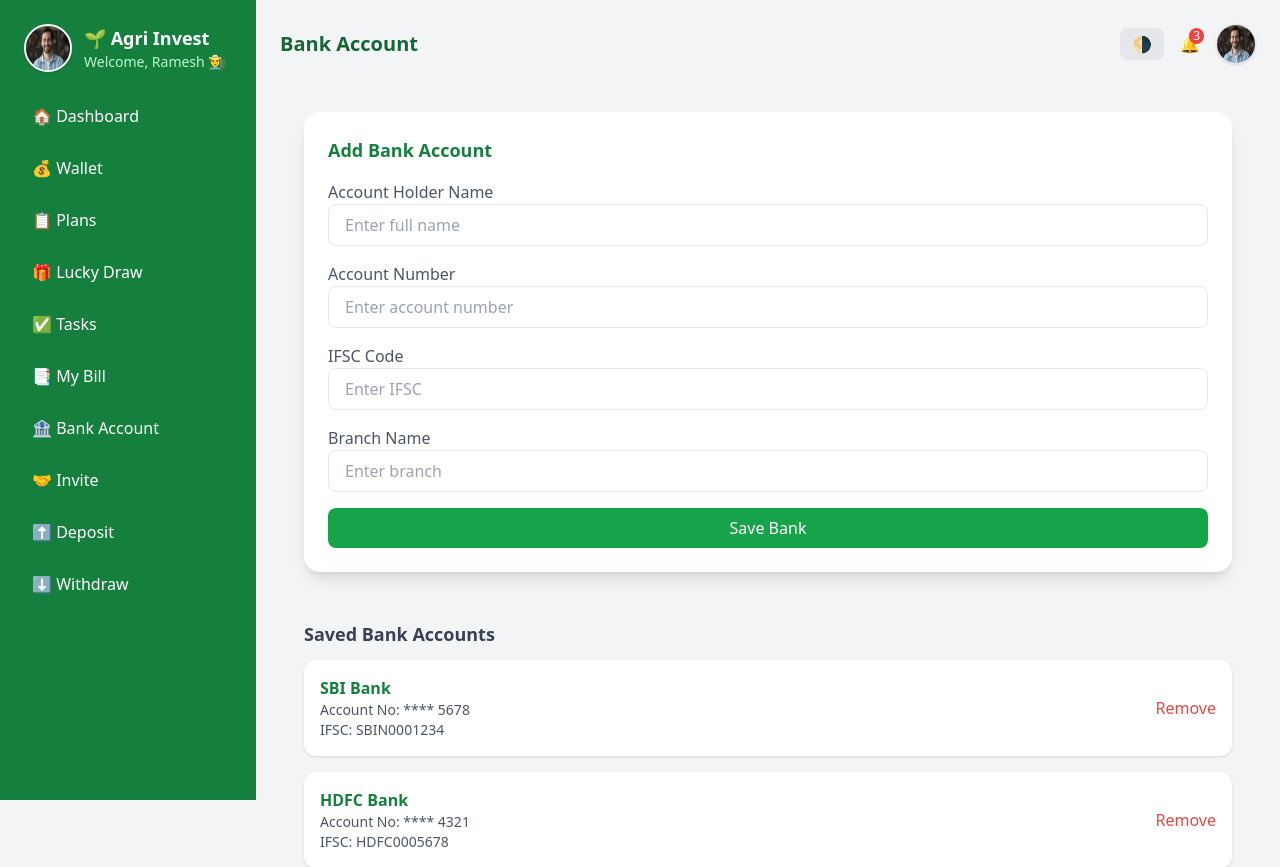
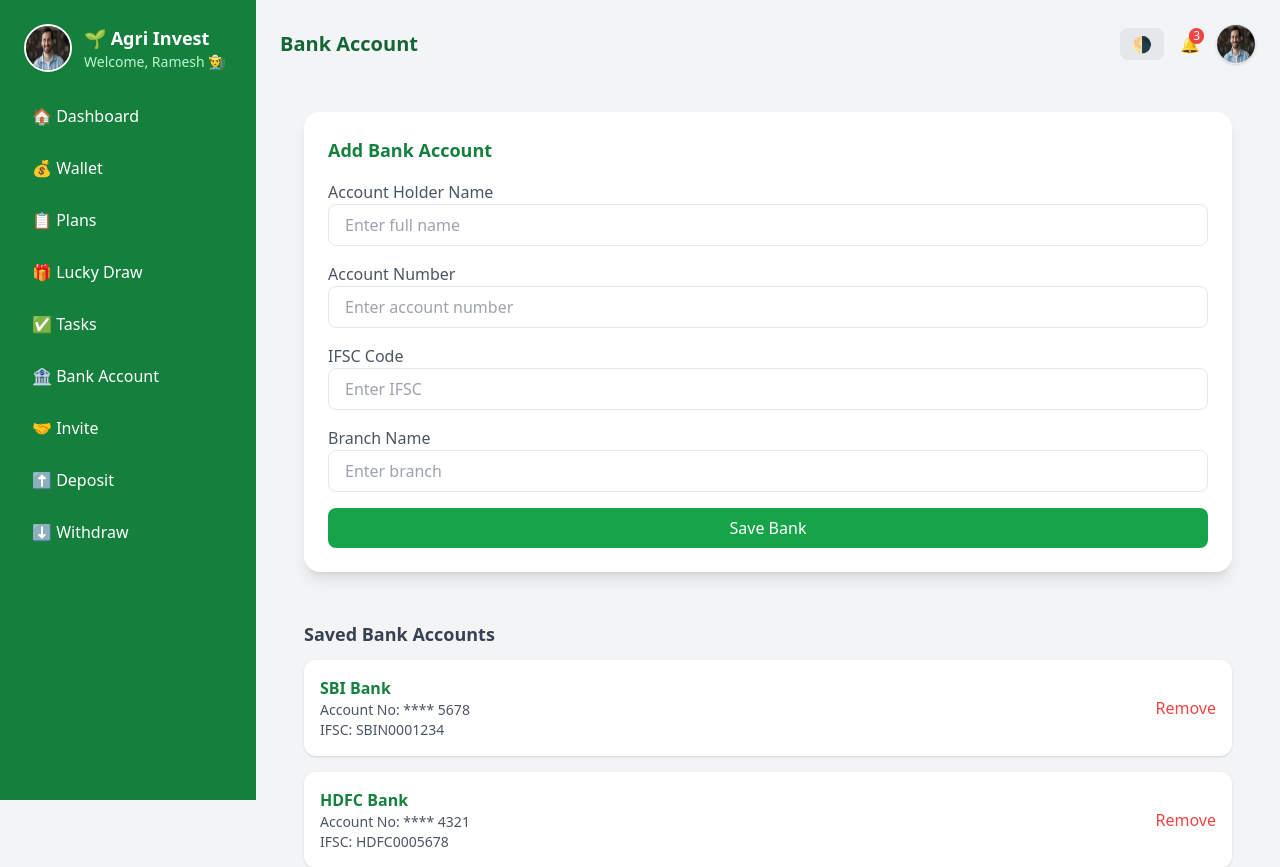
Before and after one commit to ajayreddy01/mlm, a PHP site: page /user/bank.php in a window 1280 px wide. Shown: the top 867 px of the page. Run offline with PHP 8.4, Linux system fonts and the light colour scheme; the visitor is signed in with stand-in values (Sample User, id 1); data that the repository does not hold is empty; some libraries are stand-ins or nearby versions.

Commit message:
Remove 'My Bill' link from user navigation menus
The 'My Bill' (transactions.php) link has been removed from the navigation menus across multiple user pages for a cleaner interface. This change affects the sidebar and bottom navigation in all relevant user-facing PHP files.

```diff
--- a/user/bank.php
+++ b/user/bank.php
@@ -91,7 +91,7 @@ $userdata = $admin->selectDataWithConditions('users', null, ['userid' => $_SESSI
       <a href="plans.php" class="flex items-center gap-2 hover:bg-green-600 p-2 rounded">📋 Plans</a>
       <a href="luckydraw.php" class="flex items-center gap-2 hover:bg-green-600 p-2 rounded">🎁 Lucky Draw</a>
       <a href="tasks.php" class="flex items-center gap-2 hover:bg-green-600 p-2 rounded">✅ Tasks</a>
-      <a href="transactions.php" class="flex items-center gap-2 hover:bg-green-600 p-2 rounded">📑 My Bill</a>
+
       <a href="bank.php" class="flex items-center gap-2 hover:bg-green-600 p-2 rounded">🏦 Bank Account</a>
       <a href="invite.php" class="flex items-center gap-2 hover:bg-green-600 p-2 rounded">🤝 Invite</a>
       <a href="deposit.php" class="flex items-center gap-2 hover:bg-green-600 p-2 rounded">⬆️ Deposit</a>
@@ -227,7 +227,7 @@ $userdata = $admin->selectDataWithConditions('users', null, ['userid' => $_SESSI
     <a href="dashboard.php">🏠</a>
     <a href="wallet.php">💰</a>
     <a href="plans.php">📋</a>
-    <a href="transactions.php">📑</a>
+
     <a href="profile.php">👤</a>
   </nav>
 
--- a/user/dashboard.php
+++ b/user/dashboard.php
@@ -91,7 +91,7 @@ $userdata = $admin->selectDataWithConditions('users', null, ['userid' => $_SESSI
       <a href="plans.php" class="flex items-center gap-2 hover:bg-green-600 p-2 rounded">📋 Plans</a>
       <a href="luckydraw.php" class="flex items-center gap-2 hover:bg-green-600 p-2 rounded">🎁 Lucky Draw</a>
       <a href="tasks.php" class="flex items-center gap-2 hover:bg-green-600 p-2 rounded">✅ Tasks</a>
-      <a href="transactions.php" class="flex items-center gap-2 hover:bg-green-600 p-2 rounded">📑 My Bill</a>
+
       <a href="bank.php" class="flex items-center gap-2 hover:bg-green-600 p-2 rounded">🏦 Bank Account</a>
       <a href="invite.php" class="flex items-center gap-2 hover:bg-green-600 p-2 rounded">🤝 Invite</a>
       <a href="deposit.php" class="flex items-center gap-2 hover:bg-green-600 p-2 rounded">⬆️ Deposit</a>
@@ -215,7 +215,7 @@ $userdata = $admin->selectDataWithConditions('users', null, ['userid' => $_SESSI
     <a href="dashboard.php">🏠</a>
     <a href="wallet.php">💰</a>
     <a href="plans.php">📋</a>
-    <a href="transactions.php">📑</a>
+
     <a href="profile.php">👤</a>
   </nav>
 </body>
--- a/user/deposit.php
+++ b/user/deposit.php
@@ -91,7 +91,7 @@ $userdata = $admin->selectDataWithConditions('users', null, ['userid' => $_SESSI
       <a href="plans.php" class="flex items-center gap-2 hover:bg-green-600 p-2 rounded">📋 Plans</a>
       <a href="luckydraw.php" class="flex items-center gap-2 hover:bg-green-600 p-2 rounded">🎁 Lucky Draw</a>
       <a href="tasks.php" class="flex items-center gap-2 hover:bg-green-600 p-2 rounded">✅ Tasks</a>
-      <a href="transactions.php" class="flex items-center gap-2 hover:bg-green-600 p-2 rounded">📑 My Bill</a>
+
       <a href="bank.php" class="flex items-center gap-2 hover:bg-green-600 p-2 rounded">🏦 Bank Account</a>
       <a href="invite.php" class="flex items-center gap-2 hover:bg-green-600 p-2 rounded">🤝 Invite</a>
       <a href="deposit.php" class="flex items-center gap-2 hover:bg-green-600 p-2 rounded">⬆️ Deposit</a>
@@ -255,7 +255,7 @@ $userdata = $admin->selectDataWithConditions('users', null, ['userid' => $_SESSI
     <a href="dashboard.php">🏠</a>
     <a href="wallet.php">💰</a>
     <a href="plans.php">📋</a>
-    <a href="transactions.php">📑</a>
+
     <a href="profile.php">👤</a>
   </nav>
 
--- a/user/invite.php
+++ b/user/invite.php
@@ -93,7 +93,7 @@ $userdata = $admin->selectDataWithConditions('users', null, ['userid' => $_SESSI
       <a href="plans.php" class="flex items-center gap-2 hover:bg-green-600 p-2 rounded">📋 Plans</a>
       <a href="luckydraw.php" class="flex items-center gap-2 hover:bg-green-600 p-2 rounded">🎁 Lucky Draw</a>
       <a href="tasks.php" class="flex items-center gap-2 hover:bg-green-600 p-2 rounded">✅ Tasks</a>
-      <a href="transactions.php" class="flex items-center gap-2 hover:bg-green-600 p-2 rounded">📑 My Bill</a>
+
       <a href="bank.php" class="flex items-center gap-2 hover:bg-green-600 p-2 rounded">🏦 Bank Account</a>
       <a href="invite.php" class="flex items-center gap-2 hover:bg-green-600 p-2 rounded">🤝 Invite</a>
       <a href="deposit.php" class="flex items-center gap-2 hover:bg-green-600 p-2 rounded">⬆️ Deposit</a>
@@ -285,7 +285,7 @@ $userdata = $admin->selectDataWithConditions('users', null, ['userid' => $_SESSI
     <a href="dashboard.php">🏠</a>
     <a href="wallet.php">💰</a>
     <a href="plans.php">📋</a>
-    <a href="transactions.php">📑</a>
+
     <a href="profile.php">👤</a>
   </nav>
 </body>
--- a/user/luckydraw.php
+++ b/user/luckydraw.php
@@ -94,7 +94,7 @@ $userdata = $admin->selectDataWithConditions('users', null, ['userid' => $_SESSI
       <a href="plans.php" class="flex items-center gap-2 hover:bg-green-600 p-2 rounded">📋 Plans</a>
       <a href="luckydraw.php" class="flex items-center gap-2 hover:bg-green-600 p-2 rounded">🎁 Lucky Draw</a>
       <a href="tasks.php" class="flex items-center gap-2 hover:bg-green-600 p-2 rounded">✅ Tasks</a>
-      <a href="transactions.php" class="flex items-center gap-2 hover:bg-green-600 p-2 rounded">📑 My Bill</a>
+
       <a href="bank.php" class="flex items-center gap-2 hover:bg-green-600 p-2 rounded">🏦 Bank Account</a>
       <a href="invite.php" class="flex items-center gap-2 hover:bg-green-600 p-2 rounded">🤝 Invite</a>
       <a href="deposit.php" class="flex items-center gap-2 hover:bg-green-600 p-2 rounded">⬆️ Deposit</a>
@@ -304,7 +304,7 @@ $userdata = $admin->selectDataWithConditions('users', null, ['userid' => $_SESSI
     <a href="dashboard.php">🏠</a>
     <a href="wallet.php" class="font-bold">💰</a>
     <a href="plans.php">📋</a>
-    <a href="transactions.php">📑</a>
+
     <a href="profile.php">👤</a>
   </nav>
 
--- a/user/notifications.php
+++ b/user/notifications.php
@@ -91,7 +91,7 @@ $userdata = $admin->selectDataWithConditions('users', null, ['userid' => $_SESSI
       <a href="plans.php" class="flex items-center gap-2 hover:bg-green-600 p-2 rounded">📋 Plans</a>
       <a href="luckydraw.php" class="flex items-center gap-2 hover:bg-green-600 p-2 rounded">🎁 Lucky Draw</a>
       <a href="tasks.php" class="flex items-center gap-2 hover:bg-green-600 p-2 rounded">✅ Tasks</a>
-      <a href="transactions.php" class="flex items-center gap-2 hover:bg-green-600 p-2 rounded">📑 My Bill</a>
+
       <a href="bank.php" class="flex items-center gap-2 hover:bg-green-600 p-2 rounded">🏦 Bank Account</a>
       <a href="invite.php" class="flex items-center gap-2 hover:bg-green-600 p-2 rounded">🤝 Invite</a>
       <a href="deposit.php" class="flex items-center gap-2 hover:bg-green-600 p-2 rounded">⬆️ Deposit</a>
@@ -213,7 +213,7 @@ $userdata = $admin->selectDataWithConditions('users', null, ['userid' => $_SESSI
     <a href="dashboard.php">🏠</a>
     <a href="wallet.php">💰</a>
     <a href="plans.php">📋</a>
-    <a href="transactions.php">📑</a>
+
     <a href="profile.php">👤</a>
   </nav>
 
--- a/user/plans.php
+++ b/user/plans.php
@@ -94,7 +94,7 @@ $userdata = $admin->selectDataWithConditions('users', null, ['userid' => $_SESSI
       <a href="plans.php" class="flex items-center gap-2 hover:bg-green-600 p-2 rounded">📋 Plans</a>
       <a href="luckydraw.php" class="flex items-center gap-2 hover:bg-green-600 p-2 rounded">🎁 Lucky Draw</a>
       <a href="tasks.php" class="flex items-center gap-2 hover:bg-green-600 p-2 rounded">✅ Tasks</a>
-      <a href="transactions.php" class="flex items-center gap-2 hover:bg-green-600 p-2 rounded">📑 My Bill</a>
+
       <a href="bank.php" class="flex items-center gap-2 hover:bg-green-600 p-2 rounded">🏦 Bank Account</a>
       <a href="invite.php" class="flex items-center gap-2 hover:bg-green-600 p-2 rounded">🤝 Invite</a>
       <a href="deposit.php" class="flex items-center gap-2 hover:bg-green-600 p-2 rounded">⬆️ Deposit</a>
@@ -369,7 +369,7 @@ $userdata = $admin->selectDataWithConditions('users', null, ['userid' => $_SESSI
     <a href="dashboard.php">🏠</a>
     <a href="wallet.php" class="font-bold">💰</a>
     <a href="plans.php">📋</a>
-    <a href="transactions.php">📑</a>
+
     <a href="profile.php">👤</a>
   </nav>
 
--- a/user/profile.php
+++ b/user/profile.php
@@ -91,7 +91,7 @@ $userdata = $admin->selectDataWithConditions('users', null, ['userid' => $_SESSI
       <a href="plans.php" class="flex items-center gap-2 hover:bg-green-600 p-2 rounded">📋 Plans</a>
       <a href="luckydraw.php" class="flex items-center gap-2 hover:bg-green-600 p-2 rounded">🎁 Lucky Draw</a>
       <a href="tasks.php" class="flex items-center gap-2 hover:bg-green-600 p-2 rounded">✅ Tasks</a>
-      <a href="transactions.php" class="flex items-center gap-2 hover:bg-green-600 p-2 rounded">📑 My Bill</a>
+
       <a href="bank.php" class="flex items-center gap-2 hover:bg-green-600 p-2 rounded">🏦 Bank Account</a>
       <a href="invite.php" class="flex items-center gap-2 hover:bg-green-600 p-2 rounded">🤝 Invite</a>
       <a href="deposit.php" class="flex items-center gap-2 hover:bg-green-600 p-2 rounded">⬆️ Deposit</a>
--- a/user/settings.php
+++ b/user/settings.php
@@ -91,7 +91,7 @@ $userdata = $admin->selectDataWithConditions('users', null, ['userid' => $_SESSI
       <a href="plans.php" class="flex items-center gap-2 hover:bg-green-600 p-2 rounded">📋 Plans</a>
       <a href="luckydraw.php" class="flex items-center gap-2 hover:bg-green-600 p-2 rounded">🎁 Lucky Draw</a>
       <a href="tasks.php" class="flex items-center gap-2 hover:bg-green-600 p-2 rounded">✅ Tasks</a>
-      <a href="transactions.php" class="flex items-center gap-2 hover:bg-green-600 p-2 rounded">📑 My Bill</a>
+
       <a href="bank.php" class="flex items-center gap-2 hover:bg-green-600 p-2 rounded">🏦 Bank Account</a>
       <a href="invite.php" class="flex items-center gap-2 hover:bg-green-600 p-2 rounded">🤝 Invite</a>
       <a href="deposit.php" class="flex items-center gap-2 hover:bg-green-600 p-2 rounded">⬆️ Deposit</a>
@@ -269,7 +269,7 @@ $userdata = $admin->selectDataWithConditions('users', null, ['userid' => $_SESSI
     <a href="dashboard.php">🏠</a>
     <a href="wallet.php">💰</a>
     <a href="plans.php">📋</a>
-    <a href="transactions.php">📑</a>
+
     <a href="profile.php">👤</a>
   </nav>
 </body>
--- a/user/tasks.php
+++ b/user/tasks.php
@@ -96,7 +96,7 @@ $userdata = $admin->selectDataWithConditions('users', null, ['userid' => $_SESSI
       <a href="plans.php" class="flex items-center gap-2 hover:bg-green-600 p-2 rounded">📋 Plans</a>
       <a href="luckydraw.php" class="flex items-center gap-2 hover:bg-green-600 p-2 rounded">🎁 Lucky Draw</a>
       <a href="tasks.php" class="flex items-center gap-2 hover:bg-green-600 p-2 rounded">✅ Tasks</a>
-      <a href="transactions.php" class="flex items-center gap-2 hover:bg-green-600 p-2 rounded">📑 My Bill</a>
+
       <a href="bank.php" class="flex items-center gap-2 hover:bg-green-600 p-2 rounded">🏦 Bank Account</a>
       <a href="invite.php" class="flex items-center gap-2 hover:bg-green-600 p-2 rounded">🤝 Invite</a>
       <a href="deposit.php" class="flex items-center gap-2 hover:bg-green-600 p-2 rounded">⬆️ Deposit</a>
@@ -303,7 +303,7 @@ function copyToClipboard(btn) {
     <a href="dashboard.php">🏠</a>
     <a href="wallet.php">💰</a>
     <a href="plans.php">📋</a>
-    <a href="transactions.php">📑</a>
+
     <a href="profile.php">👤</a>
   </nav>
 
--- a/user/transactions.php
+++ b/user/transactions.php
@@ -93,7 +93,7 @@ $userdata = $admin->selectDataWithConditions('users', null, ['userid' => $_SESSI
         <a href="plans.php" class="flex items-center gap-2 hover:bg-green-600 p-2 rounded">📋 Plans</a>
         <a href="luckydraw.php" class="flex items-center gap-2 hover:bg-green-600 p-2 rounded">🎁 Lucky Draw</a>
         <a href="tasks.php" class="flex items-center gap-2 hover:bg-green-600 p-2 rounded">✅ Tasks</a>
-        <a href="transactions.php" class="flex items-center gap-2 hover:bg-green-600 p-2 rounded">📑 My Bill</a>
+
         <a href="bank.php" class="flex items-center gap-2 hover:bg-green-600 p-2 rounded">🏦 Bank Account</a>
         <a href="invite.php" class="flex items-center gap-2 hover:bg-green-600 p-2 rounded">🤝 Invite</a>
         <a href="deposit.php" class="flex items-center gap-2 hover:bg-green-600 p-2 rounded">⬆️ Deposit</a>
--- a/user/utr.php
+++ b/user/utr.php
@@ -90,7 +90,7 @@ $userdata = $admin->selectDataWithConditions('users', null, ['userid' => $_SESSI
       <a href="plans.php" class="flex items-center gap-2 hover:bg-green-600 p-2 rounded">📋 Plans</a>
       <a href="luckydraw.php" class="flex items-center gap-2 hover:bg-green-600 p-2 rounded">🎁 Lucky Draw</a>
       <a href="tasks.php" class="flex items-center gap-2 hover:bg-green-600 p-2 rounded">✅ Tasks</a>
-      <a href="transactions.php" class="flex items-center gap-2 hover:bg-green-600 p-2 rounded">📑 My Bill</a>
+
       <a href="bank.php" class="flex items-center gap-2 hover:bg-green-600 p-2 rounded">🏦 Bank Account</a>
       <a href="invite.php" class="flex items-center gap-2 hover:bg-green-600 p-2 rounded">🤝 Invite</a>
       <a href="deposit.php" class="flex items-center gap-2 hover:bg-green-600 p-2 rounded">⬆️ Deposit</a>
--- a/user/wallet.php
+++ b/user/wallet.php
@@ -93,7 +93,7 @@ $userdata = $admin->selectDataWithConditions('users', null, ['userid' => $_SESSI
       <a href="plans.php" class="flex items-center gap-2 hover:bg-green-600 p-2 rounded">📋 Plans</a>
       <a href="luckydraw.php" class="flex items-center gap-2 hover:bg-green-600 p-2 rounded">🎁 Lucky Draw</a>
       <a href="tasks.php" class="flex items-center gap-2 hover:bg-green-600 p-2 rounded">✅ Tasks</a>
-      <a href="transactions.php" class="flex items-center gap-2 hover:bg-green-600 p-2 rounded">📑 My Bill</a>
+
       <a href="bank.php" class="flex items-center gap-2 hover:bg-green-600 p-2 rounded">🏦 Bank Account</a>
       <a href="invite.php" class="flex items-center gap-2 hover:bg-green-600 p-2 rounded">🤝 Invite</a>
       <a href="deposit.php" class="flex items-center gap-2 hover:bg-green-600 p-2 rounded">⬆️ Deposit</a>
@@ -292,7 +292,7 @@ $userdata = $admin->selectDataWithConditions('users', null, ['userid' => $_SESSI
     <a href="dashboard.php">🏠</a>
     <a href="wallet.php" class="font-bold">💰</a>
     <a href="plans.php">📋</a>
-    <a href="transactions.php">📑</a>
+
     <a href="profile.php">👤</a>
   </nav>
 
--- a/user/whatsapp.php
+++ b/user/whatsapp.php
@@ -90,7 +90,7 @@ $userdata = $admin->selectDataWithConditions('users', null, ['userid' => $_SESSI
       <a href="plans.php" class="flex items-center gap-2 hover:bg-green-600 p-2 rounded">📋 Plans</a>
       <a href="luckydraw.php" class="flex items-center gap-2 hover:bg-green-600 p-2 rounded">🎁 Lucky Draw</a>
       <a href="tasks.php" class="flex items-center gap-2 hover:bg-green-600 p-2 rounded">✅ Tasks</a>
-      <a href="transactions.php" class="flex items-center gap-2 hover:bg-green-600 p-2 rounded">📑 My Bill</a>
+
       <a href="bank.php" class="flex items-center gap-2 hover:bg-green-600 p-2 rounded">🏦 Bank Account</a>
       <a href="invite.php" class="flex items-center gap-2 hover:bg-green-600 p-2 rounded">🤝 Invite</a>
       <a href="deposit.php" class="flex items-center gap-2 hover:bg-green-600 p-2 rounded">⬆️ Deposit</a>
@@ -280,7 +280,7 @@ $userdata = $admin->selectDataWithConditions('users', null, ['userid' => $_SESSI
     <a href="dashboard.php">🏠</a>
     <a href="wallet.php">💰</a>
     <a href="plans.php">📋</a>
-    <a href="transactions.php">📑</a>
+
     <a href="profile.php">👤</a>
   </nav>
 </body>
--- a/user/withdraw.php
+++ b/user/withdraw.php
@@ -90,7 +90,7 @@ $userdata = $admin->selectDataWithConditions('users', null, ['userid' => $_SESSI
       <a href="plans.php" class="flex items-center gap-2 hover:bg-green-600 p-2 rounded">📋 Plans</a>
       <a href="luckydraw.php" class="flex items-center gap-2 hover:bg-green-600 p-2 rounded">🎁 Lucky Draw</a>
       <a href="tasks.php" class="flex items-center gap-2 hover:bg-green-600 p-2 rounded">✅ Tasks</a>
-      <a href="transactions.php" class="flex items-center gap-2 hover:bg-green-600 p-2 rounded">📑 My Bill</a>
+
       <a href="bank.php" class="flex items-center gap-2 hover:bg-green-600 p-2 rounded">🏦 Bank Account</a>
       <a href="invite.php" class="flex items-center gap-2 hover:bg-green-600 p-2 rounded">🤝 Invite</a>
       <a href="deposit.php" class="flex items-center gap-2 hover:bg-green-600 p-2 rounded">⬆️ Deposit</a>
@@ -325,7 +325,7 @@ $userdata = $admin->selectDataWithConditions('users', null, ['userid' => $_SESSI
     <a href="dashboard.php">🏠</a>
     <a href="wallet.php">💰</a>
     <a href="plans.php">📋</a>
-    <a href="transactions.php">📑</a>
+
     <a href="profile.php">👤</a>
   </nav>
 
```
